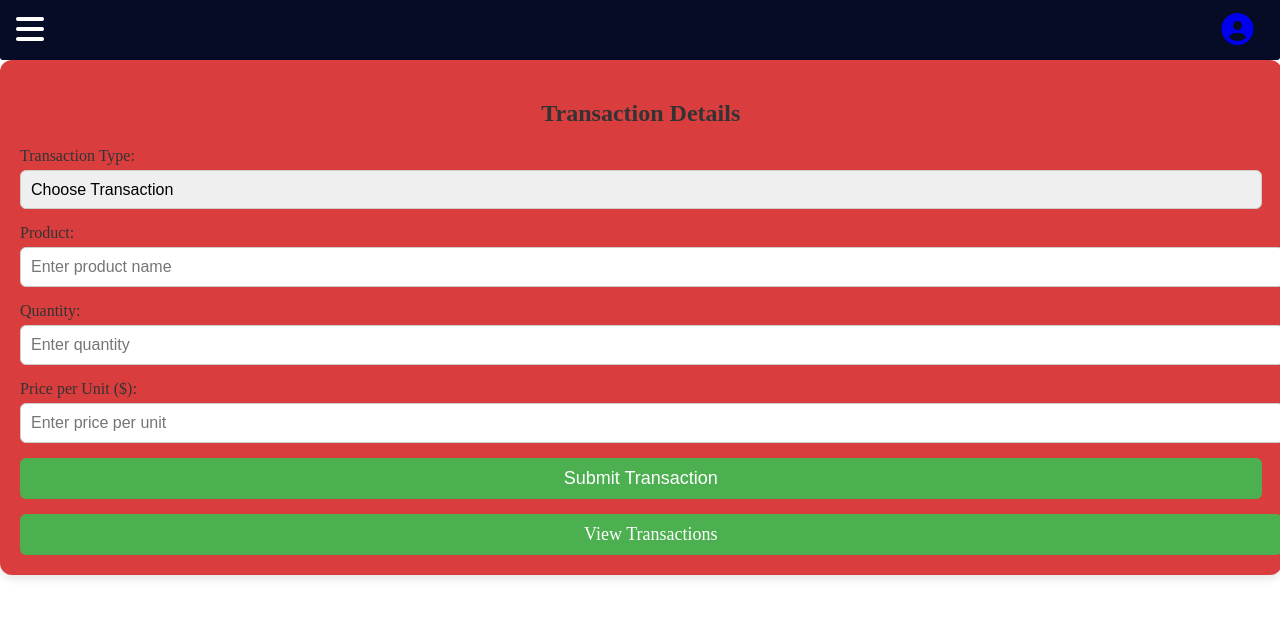
After one commit to Anokxz/Inventory-Management, a Flask app: page /transaction in a window 1280 px wide. The commit adds this page. Shown: the top 618 px of the page. Run offline with Flask 3, Linux system fonts and the light colour scheme.

Commit message:
menu updates

```diff
--- a/app.py
+++ b/app.py
@@ -6,6 +6,9 @@ app = Flask(__name__)
 def index():
     return render_template("index.html")
 
+@app.route("/add")
+def add_product():
+    return render_template("add_product.html")
 @app.route("/materials")
 def materials():
     return render_template("materials.html")
@@ -16,15 +19,19 @@ def customize_design():
 
 @app.route("/available_products")
 def available_products():
-    return "TODO available_products"
+    return render_template("products.html")
 
 @app.route("/stock_view")
 def stock_view():
     return "TODO stock_view"
 
-@app.route("/payment_transaction")
-def payment_transaction():
-    return "TODO payment_transaction"
+@app.route("/payment")
+def payment():
+    return render_template("payment.html")
+
+@app.route("/transaction")
+def transaction():
+    return render_template("transaction.html")
 
 @app.route("/analysis")
 def analysis():
--- a/static/navbar.css
+++ b/static/navbar.css
@@ -94,7 +94,7 @@ span {
 .content {
   transition: margin-left 0.3s ease;
   margin-left: 0;
-  padding: 20px;
+  padding: 0;
 }
 
 
--- /dev/null
+++ b/static/payment.css
@@ -0,0 +1,80 @@
+
+.transaction-container {
+    background-color: rgb(218, 61, 61);
+    padding: 20px;
+    border-radius: 12px;
+    box-shadow: 0px 4px 8px rgba(0, 0, 0, 0.1);
+    width: 97%;
+
+}
+
+h2 {
+    text-align: center;
+    margin-bottom: 20px;
+    color: #333;
+}
+
+.form-group {
+    margin-bottom: 15px;
+}
+
+label {
+    display: block;
+    margin-bottom: 5px;
+    color: #333;
+}
+
+input[type="text"],
+input[type="number"],
+select {
+    width: 100%;
+    padding: 10px;
+    border: 1px solid #ccc;
+    border-radius: 6px;
+    font-size: 16px;
+    outline: none;
+    appearance: none;
+}
+
+input[type="number"] {
+    appearance: textfield;
+    -webkit-appearance: textfield;
+}
+
+input[type="number"]::-webkit-outer-spin-button,
+input[type="number"]::-webkit-inner-spin-button {
+    -webkit-appearance: none;
+}
+
+.submit-btn, .view-btn {
+    width: 100%;
+    padding: 10px;
+    background-color: #4CAF50;
+    color: white;
+    border: none;
+    border-radius: 6px;
+    font-size: 18px;
+    cursor: pointer;
+    text-align: center;
+    display: block;
+    margin-top: 15px;
+}
+
+.submit-btn:hover, .view-btn:hover {
+    background-color: #45a049;
+}
+
+
+
+a{
+    text-decoration: none;
+}
+
+
+.buy {
+    background-color: #ffcccc;
+}
+
+.sale {
+    background-color: #ccffcc;
+}
--- a/templates/layout.html
+++ b/templates/layout.html
@@ -6,6 +6,7 @@
   <title>{% block title %}My Website{% endblock %}</title>
   <!-- <link rel="stylesheet" href="{{ url_for('static', filename='main.css') }}"> MAIN CSS LINK  -->
   <link rel="stylesheet" href="{{ url_for('static', filename='navbar.css') }}">
+  {% block cssLink %}{% endblock %}
   <link href="https://cdnjs.cloudflare.com/ajax/libs/font-awesome/6.0.0-beta3/css/all.min.css" rel="stylesheet">
 </head>
 <body>
@@ -35,7 +36,7 @@
       <li class="nav-text"><a href="/customize_design"><i class="fa-solid fa-pencil"></i><span>Customize Furniture Design</span></a></li>
       <li class="nav-text"><a href="/available_products"><i class="fa-brands fa-product-hunt"></i> <span>Available Products</span></a></li>
       <li class="nav-text"><a href="/stock_view"><i class="fa-solid fa-eye"></i> <span>Stock View</span></a></li>
-      <li class="nav-text"><a href="/payment_transaction"><i class="fas fa-money-bill-alt"></i> <span>Payment Transaction</span></a></li>
+      <li class="nav-text"><a href="/payment"><i class="fas fa-money-bill-alt"></i> <span>Payment Transaction</span></a></li>
       <li class="nav-text"><a href="/logout"><i class="fas fa-sign-out-alt"></i> <span>Logout</span></a></li>
     </ul>
   </nav>
--- /dev/null
+++ b/templates/transaction.html
@@ -0,0 +1,100 @@
+{% extends "layout.html" %}
+<!-- Title -->
+{% block title %}Payment{% endblock %}
+{% block cssLink %}
+<link rel="stylesheet" href="{{ url_for('static', filename='payment.css') }}">
+{% endblock %}
+<!-- Body -->
+{% block content %}
+<body>
+    <div class="transaction-container">
+        <h2>Transaction Details</h2>
+        <form id="transactionForm">
+            <div class="form-group">
+                <label for="transactionType">Transaction Type:</label>
+                <select id="transactionType" name="transactionType" required>
+                    <option value="">Choose Transaction</option>
+                    <option value="buy">Buy</option>
+                    <option value="sell">Sell</option>
+                </select>
+            </div>
+
+            <div class="form-group" id="dealerField" style="display: none;">
+                <label for="dealer">Dealer Name:</label>
+                <input type="text" id="dealer" name="dealer" placeholder="Enter dealer name">
+            </div>
+
+            <div class="form-group" id="customerField" style="display: none;">
+                <label for="customer">Customer Name:</label>
+                <input type="text" id="customer" name="customer" placeholder="Enter customer name">
+            </div>
+
+            <div class="form-group">
+                <label for="product">Product:</label>
+                <input type="text" id="product" name="product" placeholder="Enter product name" required>
+            </div>
+
+            <div class="form-group">
+                <label for="quantity">Quantity:</label>
+                <input type="number" id="quantity" name="quantity" placeholder="Enter quantity" required>
+            </div>
+
+            <div class="form-group">
+                <label for="price">Price per Unit ($):</label>
+                <input type="number" id="price" name="price" placeholder="Enter price per unit" step="0.01" required>
+            </div>
+
+            <button type="submit" class="submit-btn">Submit Transaction</button>
+        </form>
+
+        <a href="/payment" class="view-btn">View Transactions</a>
+    </div>
+
+    <script>
+        document.getElementById('transactionType').addEventListener('change', function (e) {
+            const transactionType = e.target.value;
+            const dealerField = document.getElementById('dealerField');
+            const customerField = document.getElementById('customerField');
+
+            if (transactionType === 'buy') {
+                dealerField.style.display = 'block';
+                customerField.style.display = 'none';
+            } else if (transactionType === 'sell') {
+                dealerField.style.display = 'none';
+                customerField.style.display = 'block';
+            } else {
+                dealerField.style.display = 'none';
+                customerField.style.display = 'none';
+            }
+        });
+
+        document.getElementById('transactionForm').addEventListener('submit', function (e) {
+            e.preventDefault();
+
+            const transactionType = document.getElementById('transactionType').value;
+            const dealer = document.getElementById('dealer').value;
+            const customer = document.getElementById('customer').value;
+            const product = document.getElementById('product').value;
+            const quantity = parseInt(document.getElementById('quantity').value);
+            const price = parseFloat(document.getElementById('price').value);
+            const totalPrice = quantity * price;
+
+            let transactionEntity = transactionType === 'buy' ? dealer : customer;
+
+            const transaction = {
+                type: transactionType,
+                entity: transactionEntity,
+                product,
+                quantity,
+                price,
+                totalPrice
+            };
+
+            let transactions = JSON.parse(localStorage.getItem('transactions')) || [];
+            transactions.push(transaction);
+            localStorage.setItem('transactions', JSON.stringify(transactions));
+
+            window.location.href = '/payment';
+        });
+    </script>
+{% endblock %}
```
Also changed, not shown: static/js/transaction.js (added, +57 -0 lines), static/product.css (added, +70 -0 lines), templates/add_product.html (added, +62 -0 lines), templates/materials.html (+17 -0 lines), templates/payment.html (added, +49 -0 lines), templates/products.html (added, +90 -0 lines), static/imgs/icon.png (renamed from static/icon.png), static/imgs/product1.jpg (added).
